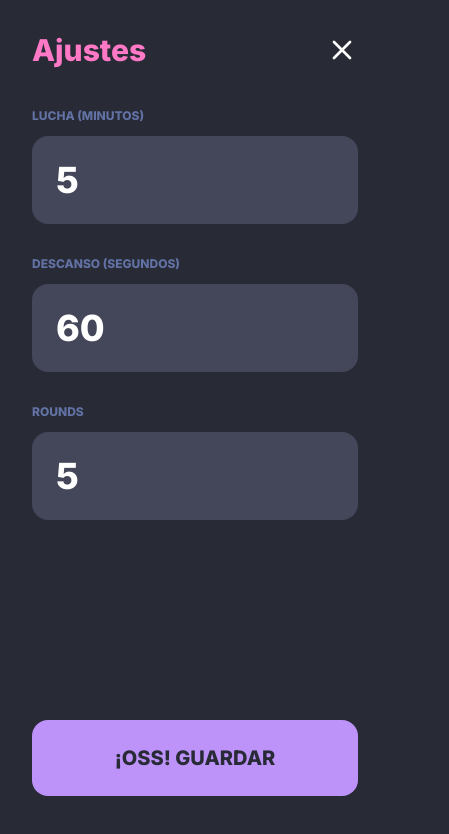
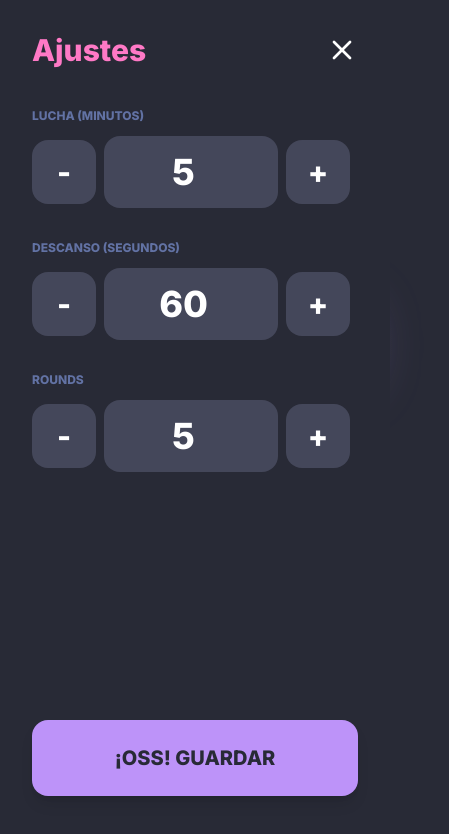
Before and after one commit to nicosis/countdown, a plain HTML site: page index.html in a window 390 px wide. Both pictures are taken after a click on the button 327 px from the left and 682 px from the top of the page. Shown: the whole page, 449 px wide, since content can reach past the window. Drawn offline with nearby package versions, Linux system fonts and the light colour scheme.

Commit message:
fix varios

```diff
--- a/index.html
+++ b/index.html
@@ -31,17 +31,63 @@
 
         .timer-display {
             font-family: 'JetBrains Mono', monospace;
-            font-size: 32vw; /* Tamaño masivo para móvil vertical */
+            font-size: 31vw; /* Ajustado de 38vw para evitar desborde horizontal */
             line-height: 1;
             font-variant-numeric: tabular-nums;
-            text-shadow: 0 0 20px rgba(189, 147, 249, 0.3);
+            font-weight: 800;
+            transition: all 0.5s cubic-bezier(0.4, 0, 0.2, 1);
         }
 
-        /* Estilos de alerta con alto contraste */
-        .mode-combate { color: var(--fg); }
-        .mode-descanso { color: var(--green); text-shadow: 0 0 15px rgba(80, 250, 123, 0.4); }
-        .last-60 { color: var(--orange); }
-        .last-10 { color: var(--red); animation: pulse 0.5s infinite alternate; }
+        /* Estilos de alerta con alto contraste y degradados */
+        .mode-combate {
+            background: linear-gradient(to bottom, #ffffff 30%, #bd93f9 100%);
+            -webkit-background-clip: text;
+            -webkit-text-fill-color: transparent;
+            filter: drop-shadow(0 0 25px rgba(189, 147, 249, 0.3));
+        }
+        .mode-descanso {
+            background: linear-gradient(to bottom, #ffffff 30%, #50fa7b 100%);
+            -webkit-background-clip: text;
+            -webkit-text-fill-color: transparent;
+            filter: drop-shadow(0 0 25px rgba(80, 250, 123, 0.4));
+        }
+        .last-60 {
+            background: linear-gradient(to bottom, #ffffff 30%, #ffb86c 100%);
+            -webkit-background-clip: text;
+            -webkit-text-fill-color: transparent;
+            filter: drop-shadow(0 0 25px rgba(255, 184, 108, 0.4));
+        }
+        .last-10 {
+            background: linear-gradient(to bottom, #ffffff 30%, #ff5555 100%);
+            -webkit-background-clip: text;
+            -webkit-text-fill-color: transparent;
+            filter: drop-shadow(0 0 30px rgba(255, 85, 85, 0.6));
+            animation: pulse 0.5s infinite alternate;
+        }
+
+        /* Resplandor de fondo dinámico */
+        .timer-container {
+            position: relative;
+            display: flex;
+            flex-direction: column;
+            align-items: center;
+            justify-content: center;
+        }
+
+        .timer-container::before {
+            content: '';
+            position: absolute;
+            width: 140%;
+            height: 140%;
+            background: radial-gradient(circle, rgba(189, 147, 249, 0.08) 0%, transparent 70%);
+            z-index: -1;
+            pointer-events: none;
+            transition: background 0.5s;
+        }
+
+        .mode-descanso-glow .timer-container::before {
+            background: radial-gradient(circle, rgba(80, 250, 123, 0.08) 0%, transparent 70%);
+        }
 
         @keyframes pulse {
             from { opacity: 1; transform: scale(1); }
@@ -121,7 +167,8 @@
 
     <!-- Área del Timer Central (Protagonista) -->
     <main class="flex-grow flex flex-col items-center justify-center px-4">
-        <div id="statusLabel" class="text-lg font-black uppercase tracking-[0.3em] mb-4 text-[#ff79c6]">
+        <div class="timer-container">
+            <div id="statusLabel" class="text-lg font-black uppercase tracking-[0.4em] mb-4 text-[#ff79c6] drop-shadow-md">
                 Prepárate
             </div>
 
@@ -129,8 +176,9 @@
                 05:00
             </div>
 
-        <div id="nextInfo" class="mt-4 text-sm font-bold text-[#6272a4]">
+            <div id="nextInfo" class="mt-4 text-sm font-bold text-[#6272a4] opacity-80">
                 Próximo: Descanso (01:00)
+            </div>
         </div>
     </main>
 
@@ -166,22 +214,34 @@
             <button onclick="toggleSettings()"><i data-lucide="x" class="w-8 h-8"></i></button>
         </div>
 
-        <div class="flex-grow space-y-8">
+        <div class="flex-grow space-y-8 overflow-y-auto pr-2">
             <div>
                 <label class="block text-xs uppercase font-black text-[#6272a4] mb-3">Lucha (Minutos)</label>
-                <input type="number" id="inRound" value="5" class="w-full bg-[#44475a] p-6 rounded-2xl text-4xl font-black border-none text-white outline-none focus:ring-2 focus:ring-[#bd93f9]">
+                <div class="flex items-center gap-2">
+                    <button onclick="changeValue('inRound', -1)" class="flex-shrink-0 w-16 h-16 bg-[#44475a] active:bg-[#6272a4] rounded-2xl flex items-center justify-center text-3xl font-black text-white">-</button>
+                    <input type="number" id="inRound" value="5" class="w-full bg-[#44475a] p-4 rounded-2xl text-4xl font-black border-none text-white outline-none text-center">
+                    <button onclick="changeValue('inRound', 1)" class="flex-shrink-0 w-16 h-16 bg-[#44475a] active:bg-[#6272a4] rounded-2xl flex items-center justify-center text-3xl font-black text-white">+</button>
+                </div>
             </div>
             <div>
                 <label class="block text-xs uppercase font-black text-[#6272a4] mb-3">Descanso (Segundos)</label>
-                <input type="number" id="inRest" value="60" class="w-full bg-[#44475a] p-6 rounded-2xl text-4xl font-black border-none text-white outline-none focus:ring-2 focus:ring-[#50fa7b]">
+                <div class="flex items-center gap-2">
+                    <button onclick="changeValue('inRest', -5)" class="flex-shrink-0 w-16 h-16 bg-[#44475a] active:bg-[#6272a4] rounded-2xl flex items-center justify-center text-3xl font-black text-white">-</button>
+                    <input type="number" id="inRest" value="60" class="w-full bg-[#44475a] p-4 rounded-2xl text-4xl font-black border-none text-white outline-none text-center">
+                    <button onclick="changeValue('inRest', 5)" class="flex-shrink-0 w-16 h-16 bg-[#44475a] active:bg-[#6272a4] rounded-2xl flex items-center justify-center text-3xl font-black text-white">+</button>
+                </div>
             </div>
             <div>
                 <label class="block text-xs uppercase font-black text-[#6272a4] mb-3">Rounds</label>
-                <input type="number" id="inTotal" value="5" class="w-full bg-[#44475a] p-6 rounded-2xl text-4xl font-black border-none text-white outline-none focus:ring-2 focus:ring-[#ffb86c]">
+                <div class="flex items-center gap-2">
+                    <button onclick="changeValue('inTotal', -1)" class="flex-shrink-0 w-16 h-16 bg-[#44475a] active:bg-[#6272a4] rounded-2xl flex items-center justify-center text-3xl font-black text-white">-</button>
+                    <input type="number" id="inTotal" value="5" class="w-full bg-[#44475a] p-4 rounded-2xl text-4xl font-black border-none text-white outline-none text-center">
+                    <button onclick="changeValue('inTotal', 1)" class="flex-shrink-0 w-16 h-16 bg-[#44475a] active:bg-[#6272a4] rounded-2xl flex items-center justify-center text-3xl font-black text-white">+</button>
+                </div>
             </div>
         </div>
 
-        <button onclick="saveSettings()" class="w-full bg-[#bd93f9] text-[#282a36] p-6 rounded-2xl font-black text-xl uppercase mb-4">
+        <button onclick="saveSettings()" class="w-full bg-[#bd93f9] text-[#282a36] p-6 rounded-2xl font-black text-xl uppercase mt-6 mb-4 shadow-lg active:scale-95 transition-transform">
             ¡OSS! Guardar
         </button>
     </div>
@@ -213,18 +273,41 @@
         };
 
         // --- Lógica del Reloj ---
+        function formatTime(seconds) {
+            const m = Math.floor(seconds / 60);
+            const s = seconds % 60;
+            return `${m.toString().padStart(2, '0')}:${s.toString().padStart(2, '0')}`;
+        }
+
+        function changeValue(id, delta) {
+            const el = document.getElementById(id);
+            let val = parseInt(el.value) + delta;
+            if (val < 0) val = 0;
+            el.value = val;
+        }
+
         function updateUI() {
-            const m = Math.floor(state.timeLeft / 60);
-            const s = state.timeLeft % 60;
             const timerEl = document.getElementById('mainTimer');
-            timerEl.textContent = `${m.toString().padStart(2, '0')}:${s.toString().padStart(2, '0')}`;
+            timerEl.textContent = formatTime(state.timeLeft);
 
             // Gestión de Colores y Contrastes
             timerEl.className = 'timer-display font-extrabold transition-all duration-300';
+            document.body.classList.remove('mode-descanso-glow');
             const label = document.getElementById('statusLabel');
+
+            // Bloquear botón de ajustes si está corriendo
+            const settingsBtn = document.querySelector('button[onclick="toggleSettings()"]');
+            if (state.isRunning) {
+                settingsBtn.style.opacity = "0.3";
+                settingsBtn.style.pointerEvents = "none";
+            } else {
+                settingsBtn.style.opacity = "1";
+                settingsBtn.style.pointerEvents = "auto";
+            }
 
             if (state.mode === 'rest') {
                 timerEl.classList.add('mode-descanso');
+                document.body.classList.add('mode-descanso-glow');
                 label.textContent = "Descanso";
                 label.style.color = "#50fa7b";
             } else {
@@ -235,11 +318,22 @@
                 else timerEl.classList.add('mode-combate');
             }
 
+            // Actualizar Próxima Fase
+            const nextEl = document.getElementById('nextInfo');
+            if (state.mode === 'round') {
+                if (state.currentRound < config.totalRounds) {
+                    nextEl.textContent = `Próximo: Descanso (${formatTime(config.restTime)})`;
+                } else {
+                    nextEl.textContent = "¡Sesión Final!";
+                }
+            } else if (state.mode === 'rest') {
+                nextEl.textContent = `Próximo: Lucha (${formatTime(config.roundTime)})`;
+            } else {
+                nextEl.textContent = "Modo Libre";
+            }
+
             document.getElementById('roundDisplay').textContent = `${state.currentRound} / ${config.totalRounds}`;
-
-            const tm = Math.floor(state.totalElapsed / 60);
-            const ts = state.totalElapsed % 60;
-            document.getElementById('totalTime').textContent = `${tm.toString().padStart(2, '0')}:${ts.toString().padStart(2, '0')}`;
+            document.getElementById('totalTime').textContent = formatTime(state.totalElapsed);
         }
 
         function tick() {
@@ -307,15 +401,27 @@
         }
 
         function toggleSettings() {
+            if (state.isRunning) return;
             document.getElementById('settingsModal').classList.toggle('hidden');
         }
 
         function saveSettings() {
+            const oldRoundTime = config.roundTime;
+            const oldRestTime = config.restTime;
+
             config.roundTime = parseInt(document.getElementById('inRound').value) * 60;
             config.restTime = parseInt(document.getElementById('inRest').value);
             config.totalRounds = parseInt(document.getElementById('inTotal').value);
+
+            // Si el tiempo no ha empezado a correr en esta fase, lo actualizamos al nuevo valor
+            if (state.mode === 'round' && state.timeLeft === oldRoundTime) {
+                state.timeLeft = config.roundTime;
+            } else if (state.mode === 'rest' && state.timeLeft === oldRestTime) {
+                state.timeLeft = config.restTime;
+            }
+
             toggleSettings();
-            resetTimer();
+            updateUI();
         }
 
         lucide.createIcons();
```
Lines whose indentation alone changed are shown as unchanged.
